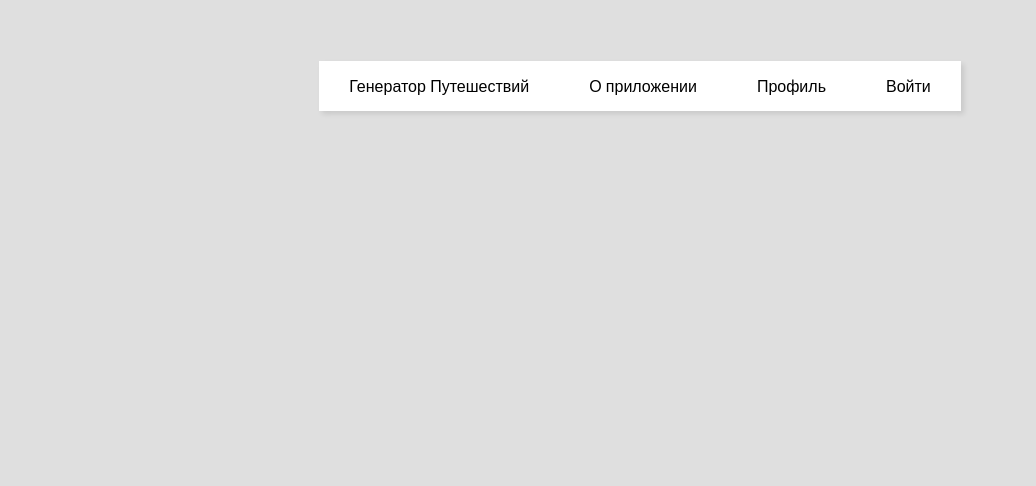
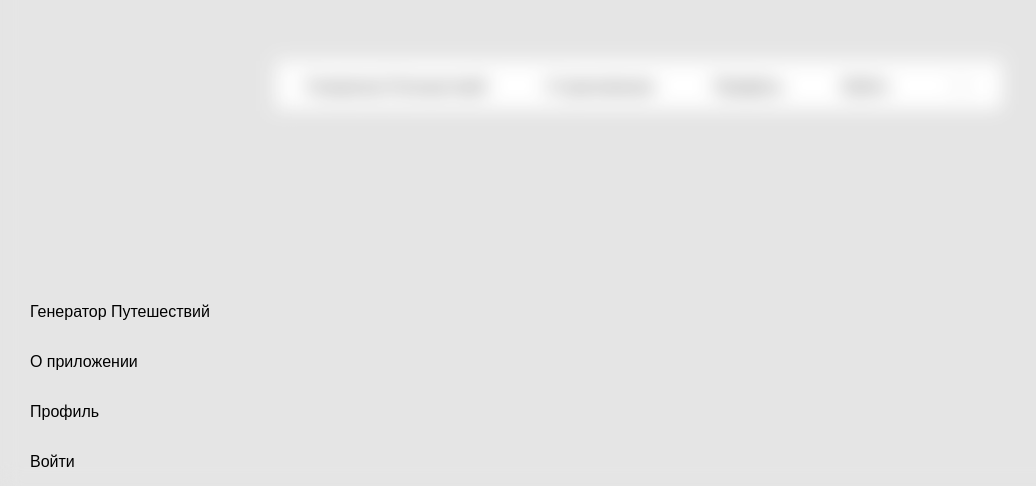
Before and after one commit to cchuvakk/random-route-generator, an Angular app in the folder frontend/: page /mainpage in a window 1280 px wide. Shown: the part 314-800 px from the top of the page, without its empty margins (0-1036 px from the left). Built offline with nearby package versions, Linux system fonts and the light colour scheme; no server answers.

Commit message:
css for mainp full

```diff
--- a/frontend/src/app/pages/mainpage/mainpage.component.css
+++ b/frontend/src/app/pages/mainpage/mainpage.component.css
@@ -31,3 +31,27 @@ nav a:hover{
 nav li:first-child{
     margin-right: auto;
 }
+
+.sidebar{
+    position: fixed;
+    top: 0;
+    right: 0;
+    height: 100vh;
+    width: 250px;
+    z-index: 999;
+    background-color: rgba(255, 255, 255, 0.2);
+    backdrop-filter: blur(10px);
+    box-shadow: -10px 0 10px rgba(0, 0, 0, 0.1);
+    display: none;
+    flex-direction: column;
+    align-items: flex-start;
+    justify-content: flex-start;
+}
+
+.sidebar li{
+    width: 100%;
+}
+
+.sidebar a{
+    width: 100%;
+}
--- a/frontend/src/app/pages/mainpage/mainpage.component.html
+++ b/frontend/src/app/pages/mainpage/mainpage.component.html
@@ -1,10 +1,23 @@
 <body>
     <nav>
+        <ul class = "sidebar">
+            <li><a href="#">Генератор Путешествий</a></li>
+            <li><a href="#">О приложении</a></li>
+            <li><a href="#">Профиль</a></li>
+            <li><a href="#">Войти</a></li>
+        </ul>
         <ul>
             <li><a href="#">Генератор Путешествий</a></li>
             <li><a href="#">О приложении</a></li>
             <li><a href="#">Профиль</a></li>
             <li><a href="#">Войти</a></li>
+            <li onclick="showSidebar()"><a href="#"><svg xmlns="http://www.w3.org/2000/svg" height="26px" viewBox="0 -960 960 960" width="26px" fill="#e3e3e3"><path d="M120-240v-80h720v80H120Zm0-200v-80h720v80H120Zm0-200v-80h720v80H120Z"/></svg></a></li>
         </ul>
     </nav>
+    <script>
+        function showSidebar(){
+            const sidebar = document.querySelector('.sidebar')
+            sidebar.style.display = 'flex'
+        }
+    </script>
 </body>
--- a/frontend/src/styles.css
+++ b/frontend/src/styles.css
@@ -27,3 +27,13 @@ body.main-page {
   background: #c50000;
   overflow-x: hidden;
 }
+
+body.welcome-page {
+  display: flex;
+  justify-content: center;
+  align-items: center;
+  background: #dfdfdf;
+  background-repeat: no-repeat;
+  background-size: cover;
+  background-position: center;
+}
```
Also changed, not shown: frontend/src/app/pages/mainpage/close_24dp_E3E3E3_FILL0_wght400_GRAD0_opsz24.svg (added), frontend/src/app/pages/mainpage/menu_24dp_E3E3E3_FILL0_wght400_GRAD0_opsz24.svg (added).
